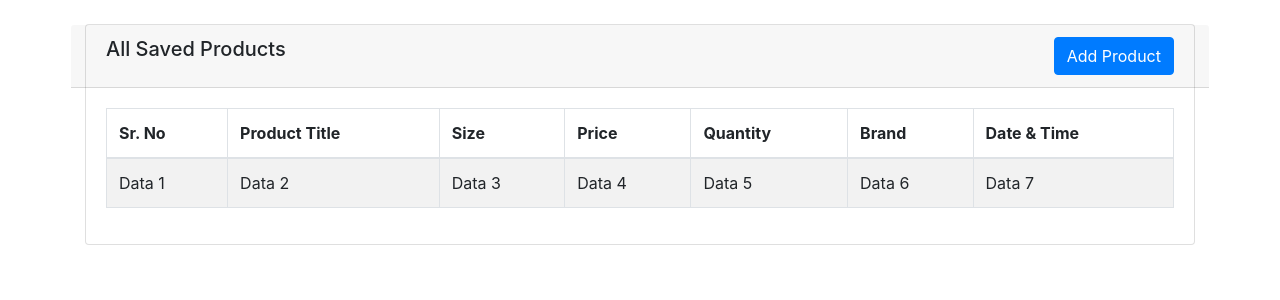
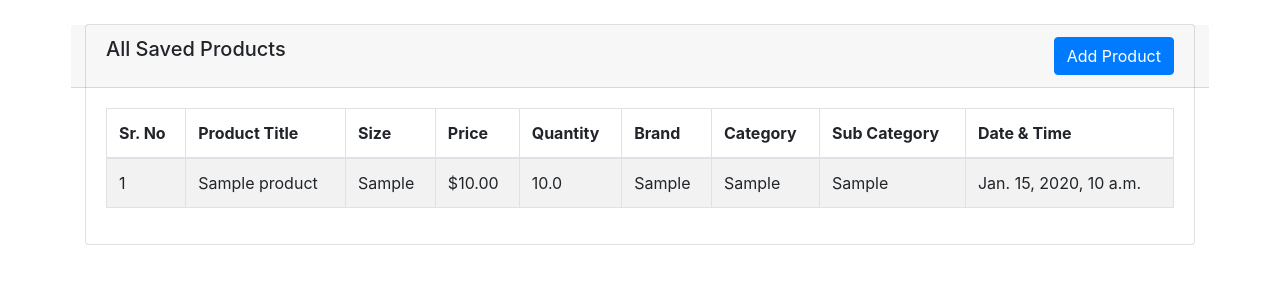
Before and after one commit to Khalidd3v/koraspond-test-app, a Django app: page /add-product in a window 1280 px wide. Shown: the part 56-356 px from the top of the page. Run offline with Django 4.2, Linux system fonts and the light colour scheme; tables that the repository leaves empty hold one stand-in row (values such as "Sample post"); some libraries are stand-ins or nearby versions.

Commit message:
final commit

```diff
--- a/koraspond/app/models.py
+++ b/koraspond/app/models.py
@@ -36,7 +36,7 @@ class Product(TimestampModel):
     price = models.DecimalField(max_digits=10, decimal_places=2)
     brand = models.CharField(max_length=32, blank=True, null=True)
     quantity = models.FloatField(blank=True, null=True, default=0.0)
-    extra_fiels = models.TextField(blank=True, null=True)
+    extra_fields = models.TextField(blank=True, null=True)
 
     def __str__(self):
-        return f"khalid"
+        return self.name
--- a/koraspond/app/templates/app/products.html
+++ b/koraspond/app/templates/app/products.html
@@ -1,5 +1,6 @@
 {% extends "app/main.html" %}
 {% load static %}
+{% load json_filters %}
 
 
 {% block content %}
@@ -24,19 +25,35 @@
                 <th>Price</th>
                 <th>Quantity</th>
                 <th>Brand</th>
+                <th>Category</th>
+                <th>Sub Category</th>
+                {% for field in extra_fields %}
+                <th>{{field}}</th>
+                {% endfor %}
                 <th>Date & Time</th>
               </tr>
             </thead>
             <tbody>
-              <tr>
-                <td>Data 1</td>
-                <td>Data 2</td>
-                <td>Data 3</td>
-                <td>Data 4</td>
-                <td>Data 5</td>
-                <td>Data 6</td>
-                <td>Data 7</td>
-              </tr>
+              {% for product in products %}
+                  <tr>
+                      <td>{{ forloop.counter }}</td>
+                      <td>{{ product.name }}</td>
+                      <td>{{ product.size }}</td>
+                      <td>${{ product.price }}</td>
+                      <td>{{ product.quantity }}</td>
+                      <td>{{ product.brand }}</td>
+                      <td>{{ product.category }}</td>
+                      <td>{{ product.sub_category }}</td>
+                      {% if extra_fields %}
+                      {% with product.extra_fields|parse_json as extra_fields %}
+                          {% for key, value in extra_fields.items %}
+                              <td class="extra_fiel_value">{% if value %}{{ value }}{% else %}''{% endif %}</td>
+                          {% endfor %}
+                      {% endwith %}
+                      {% endif %}
+                      <td>{{ product.created_at }}</td>
+                  </tr>
+              {% endfor %}
               <!-- Add more rows as needed -->
             </tbody>
           </table>
@@ -75,4 +92,14 @@
       </div>
     </div>
   </div>
+  <script>
+    document.addEventListener('DOMContentLoaded', function() {
+      var extra_fiel_values = document.querySelectorAll('.extra_fiel_value');
+      extra_fiel_values.forEach(function(value, index){
+        if(value.textContent == 'nan'){
+          value.textContent = "N/A";
+        }
+      });
+    });
+  </script>
 {% endblock content %}
--- a/koraspond/app/views.py
+++ b/koraspond/app/views.py
@@ -54,8 +54,19 @@ class SubCategoryView(View):
 
 class ProductUploadView(View):
     def get(self, request):
+        products = Product.objects.all()
+        extra_fields_keys = []
+        if products:
+            first_product = products[0]
+            if first_product.extra_fields:
+                try:
+                    extra_fields = json.loads(first_product.extra_fields)
+                    extra_fields_keys = list(extra_fields.keys())
+                except Exception as e:
+                    print(e)
+
         form = ProductUploadForm()
-        return render(request, 'app/products.html', {'form': form})
+        return render(request, 'app/products.html', {'form': form, 'products': products, 'extra_fields': extra_fields_keys})
 
     def post(self, request):
         form = ProductUploadForm(request.POST, request.FILES)
@@ -63,31 +74,50 @@ class ProductUploadView(View):
             csv_file = request.FILES['csv_file']
             main_category = form.cleaned_data['main_category']
             sub_category = form.cleaned_data['sub_category']
+            try:
+                if not csv_file.name.endswith('.csv'):
+                    df = pd.read_excel(csv_file)
+                else:
+                    df = pd.read_csv(csv_file)
+                column_names = df.columns.tolist()
+                name_identifier = ['name', 'product_name', 'title']
+                size_identifier = ['size', 'size_name']
+                color_identifier = ['color', 'colour']
+                price_identifier = ['price', 'cost']
+                brand_identifier = ['brand', 'manufacturer']
+                quantity_identifier = ['quantity', 'stock', 'stock_quantity']
+                for index, row in df.iterrows():
+                    for col in column_names:
+                        if col in name_identifier:
+                            name = row[col]
+                        elif col in size_identifier:
+                            size = row[col]
+                        elif col in color_identifier:
+                            color = row[col]
+                        elif col in price_identifier:
+                            price = row[col]
+                        elif col in brand_identifier:
+                            brand = row[col]
+                        elif col in quantity_identifier:
+                            quantity = row[col]
 
-            try:
-                # Read CSV file using pandas
-                df = pd.read_csv(csv_file)
-                print(df.columns.tolist())
-                # Assuming CSV format: name, size, color, price, brand, quantity, extra_field_key1, extra_field_value1, extra_field_key2, extra_field_value2, ...
-                for index, row in df.iterrows():
-                    pass
-                    # product_data = {
-                    #     'name': row['name'],
-                    #     'size': row['size'],
-                    #     'color': row['color'],
-                    #     'price': row['price'],
-                    #     'brand': row['brand'],
-                    #     'quantity': row['quantity'],
-                    #     'category': main_category,
-                    #     'sub_category': sub_category,
-                    # }
-                    # Extract extra fields if any
-                    # extra_fields = {}
-                    # for column in df.columns[6:]:
-                    #     extra_fields[column] = row[column]
-                    # if extra_fields:
-                    #     product_data['extra_fields'] = json.dumps(extra_fields)
-                    # Product.objects.create(**product_data)
+                    product_data = {
+                        'name': name,
+                        'size': size,
+                        'color': color,
+                        'price': price,
+                        'brand': brand,
+                        'quantity': quantity,
+                        'category': main_category,
+                        'sub_category': sub_category,
+                    }
+
+                    extra_fields = {}
+                    for column in df.columns[6:]:
+                        extra_fields[column] = row[column]
+                    if extra_fields:
+                        product_data['extra_fields'] = json.dumps(extra_fields)
+                    Product.objects.create(**product_data)
 
                 messages.success(request, 'Products uploaded successfully!')
                 return redirect('add_product')
@@ -97,4 +127,4 @@ class ProductUploadView(View):
         else:
             messages.error(request, form.errors)
 
-        return render(request, 'app/products.html', {'form': form})
+        return redirect('add_product')
--- a/koraspond/requirements.txt
+++ b/koraspond/requirements.txt
@@ -3,6 +3,7 @@ Django==5.0.2
 et-xmlfile==1.1.0
 mysqlclient==2.2.4
 numpy==1.26.4
+openpyxl==3.1.2
 pandas==2.2.0
 python-dateutil==2.8.2
 pytz==2024.1
```
Also changed, not shown: koraspond/app/templates/app/index.html (deleted, +0 -9 lines), koraspond/app/templatetags/json_filters.py (added, +11 -0 lines), koraspond/app/templatetags/__init__.py (added).
